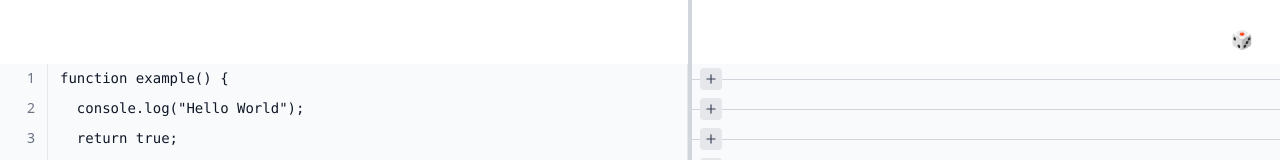
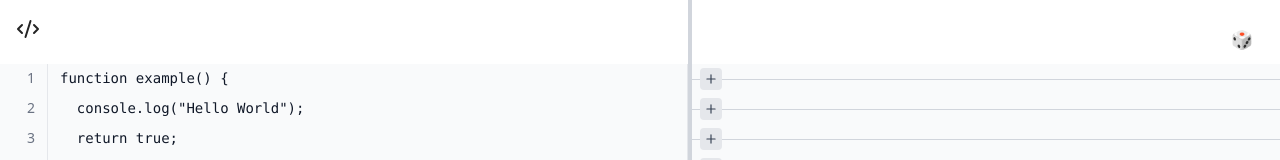
Before and after one commit to BB-69/code-rev-format, a React (Vite) app: page / in a window 1280 px wide. Shown: the top 160 px of the page. Built offline with nearby package versions, Linux system fonts and the light colour scheme.

Commit message:
Added button for manual refresh on local code.txt change

```diff
--- a/src/components/page/-layout.tsx
+++ b/src/components/page/-layout.tsx
@@ -1,6 +1,7 @@
-import { Check, X, Edit2, Trash2, Plus } from "lucide-react";
+import { Check, X, Edit2, Trash2, Plus, CodeXml } from "lucide-react";
 import { useState, useRef, useEffect } from "react";
 import { ThemeSwitcher } from "../common/theme";
+import ButtonToggle from "../common/button-toggle";
 
 const Comment = ({
   comment,
@@ -249,7 +250,7 @@ const Layout = () => {
   const scrollThumbRef = useRef<HTMLDivElement>(null);
   const [isScrollDragging, setIsScrollDragging] = useState(false);
 
-  useEffect(() => {
+  async function getLinesFromFile() {
     fetch("/code/code.txt")
       .then((res) => res.text())
       .then((text) => {
@@ -259,6 +260,10 @@ const Layout = () => {
       .catch((err) => {
         console.error("Failed to load file...", err);
       });
+  }
+
+  useEffect(() => {
+    getLinesFromFile();
   }, []);
 
   useEffect(() => {
@@ -399,6 +404,12 @@ const Layout = () => {
         <ThemeSwitcher />
       </div>
 
+      <div className="absolute top-2 left-2 z-10">
+        <ButtonToggle onToggle={getLinesFromFile}>
+          <CodeXml />
+        </ButtonToggle>
+      </div>
+
       <div
         className="flex-1 pt-16 overflow-auto relative pb-8"
         ref={containerRef}
```
